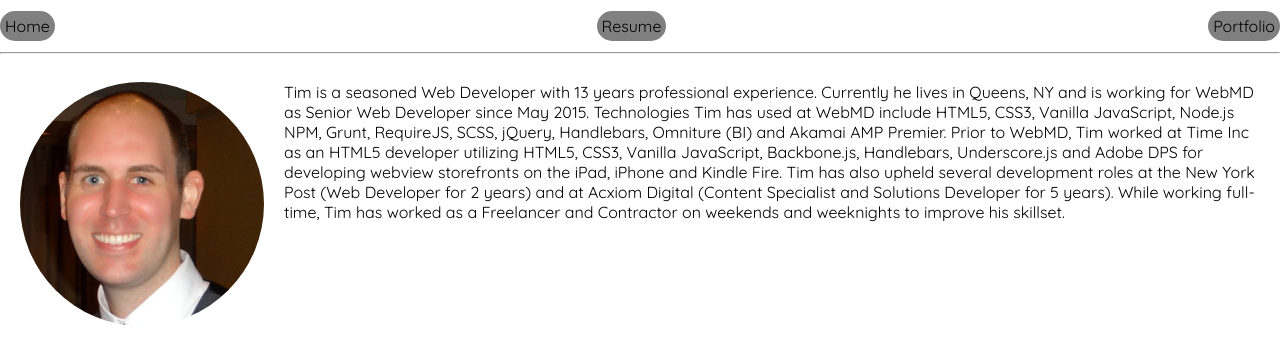
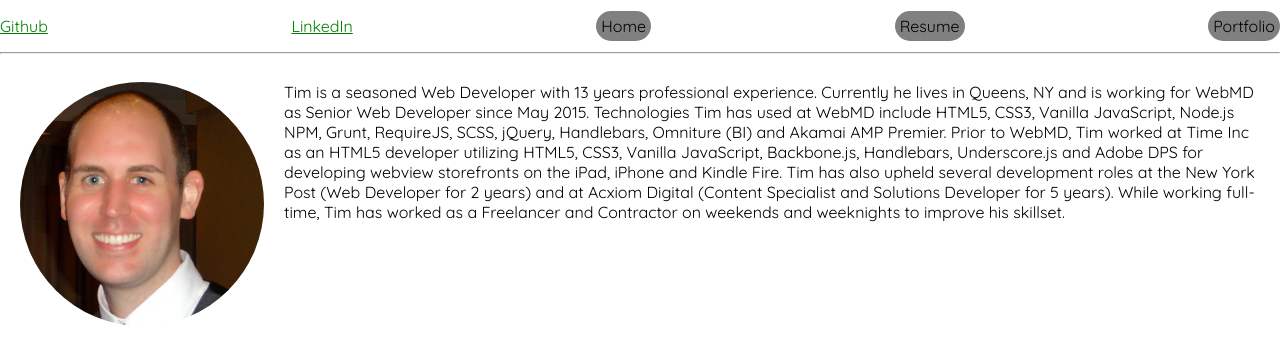
Before and after one commit to tkrofecheck/react-website, a React (Create React App) app: page / in a window 1280 px wide. Shown: the top 364 px of the page. Built offline with nearby package versions, Linux system fonts and the light colour scheme.

Commit message:
share router section with external links

```diff
--- a/src/Router.js
+++ b/src/Router.js
@@ -3,20 +3,27 @@ import {BrowserRouter, Route, Link} from 'react-router-dom'
 import Home from './components/Home';
 import Resume from './components/Resume';
 import Portfolio from './components/Portfolio';
+import Data from './data/router.json';
 
 const Router = () => (
     <BrowserRouter>
         <div className="router">
             <ul>
-                <li>
-                    <Link className="router__link" to="/">Home</Link>
-                </li>
-                <li>
-                    <Link className="router__link" to="/resume">Resume</Link>
-                </li>
-                <li>
-                    <Link className="router__link" to="/portfolio">Portfolio</Link>
-                </li>
+                {Data.links.map((link, index) => {
+                    const { router_link, icon, url, name } = link;
+
+                    return (
+                        <li key={index} data-icon={icon}>
+                            {(() => {
+                                if (router_link) {
+                                    return <Link className="router__link" to={url}>{name}</Link>;
+                                } else {
+                                    return <a href={url}>{name}</a>;
+                                }
+                            })()}
+                        </li>
+                    )
+                })}
             </ul>
 
             <hr/>
--- /dev/null
+++ b/src/data/router.json
@@ -0,0 +1,34 @@
+{
+    "links": [
+        {
+            "router_link": false,
+            "icon": "",
+            "name": "Github",
+            "url": "http://www.github.com/tkrofecheck"
+        },
+        {
+            "router_link": false,
+            "icon": "",
+            "name": "LinkedIn",
+            "url": "http://www.linkedin.com/in/tkrofecheck"
+        },
+        {
+            "router_link": true,
+            "icon": "",
+            "name": "Home",
+            "url": "/"
+        },
+        {
+            "router_link": true,
+            "icon": "",
+            "name": "Resume",
+            "url": "/resume"
+        },
+        {
+            "router_link": true,
+            "icon": "",
+            "name": "Portfolio",
+            "url": "/portfolio"
+        }
+    ]
+}
```
